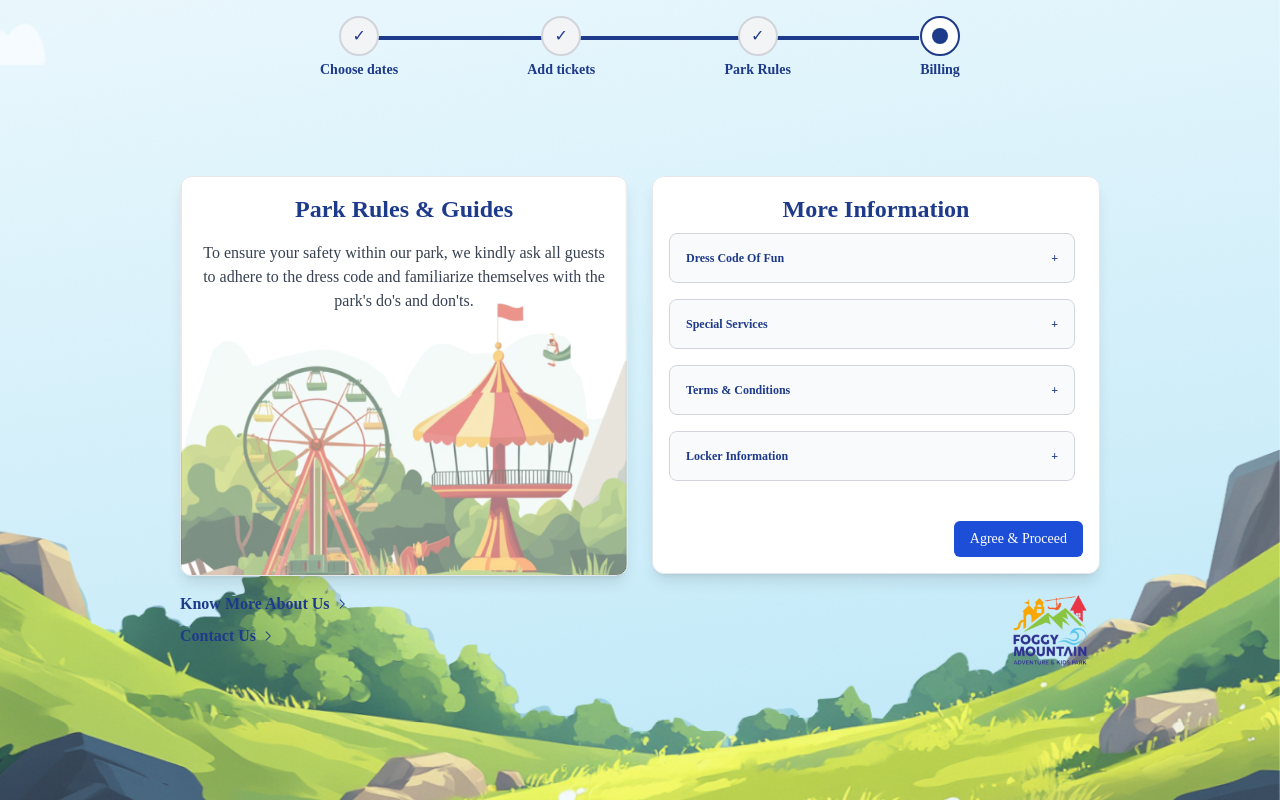
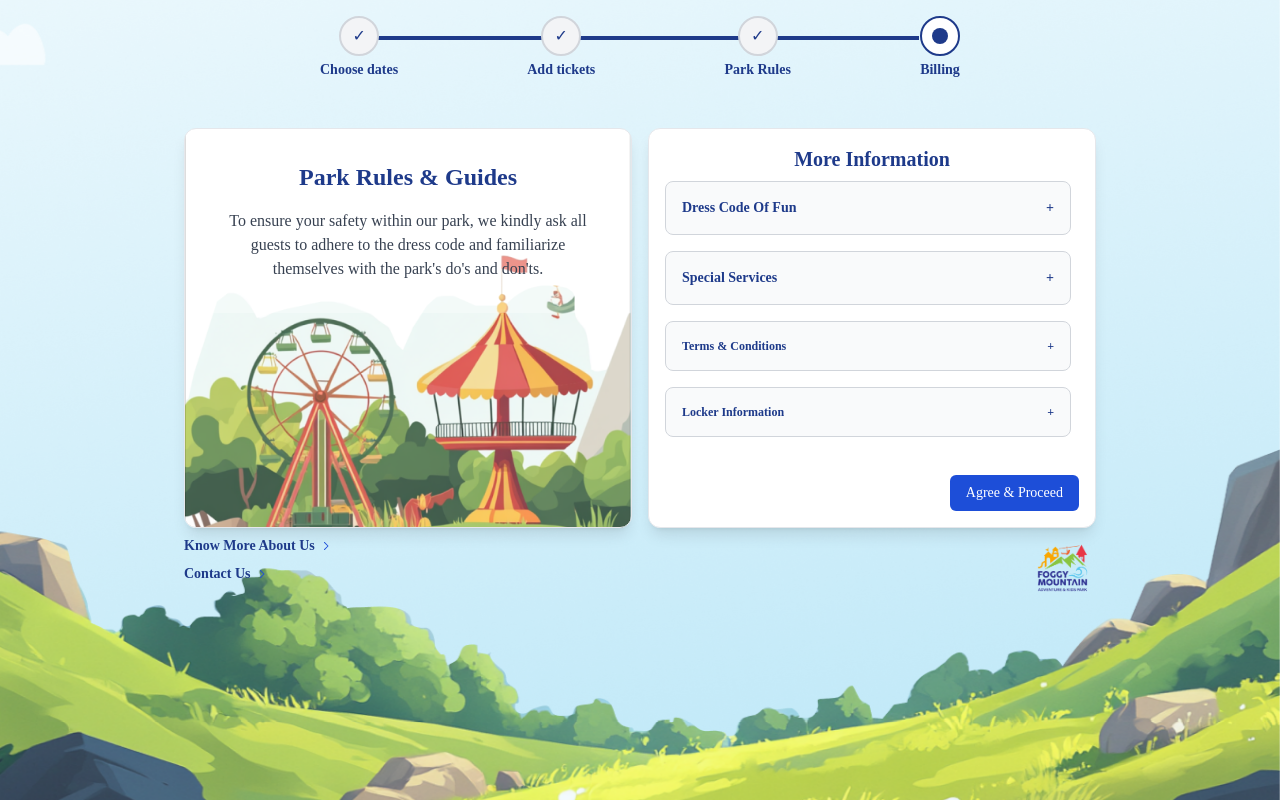
Before and after one commit to fayizIT/Ticket-Management, a React (Vite) app in the folder frontend-api/: page /park-rules in a window 1280 px wide. Built offline with nearby package versions, Linux system fonts and the light colour scheme.

Commit message:
latest commit on these section

```diff
--- a/frontend-api/src/pages/UserSide/ParkRules/LeftPanel.tsx
+++ b/frontend-api/src/pages/UserSide/ParkRules/LeftPanel.tsx
@@ -1,19 +1,16 @@
 import React from "react";
-import parkRuleImage from "../../../../public/assets/parkRules.png"; // Replace with the correct path if needed
+import parkRuleImage from "../../../../public/assets/parkRules.png";
 
 const LeftPanel: React.FC = () => {
   return (
-    <div
-      className="relative p-4 rounded-xl shadow-lg border border-gray-200 flex flex-col h-auto max-h-[500px] md:h-[400px] w-full mx-auto md:mx-0"
-      style={{
-        backgroundImage: `url(${parkRuleImage})`,
-        backgroundSize: "cover",
-        backgroundPosition: "center",
-        backgroundRepeat: "no-repeat",
-      }}
-    >
-      {/* Lighter overlay for clearer background */}
-      <div className="absolute inset-0 bg-white bg-opacity-30 rounded-xl flex flex-col items-center p-4">
+    <div className=" p-4 rounded-xl shadow-lg border border-gray-200 flex flex-col h-auto max-h-[500px] md:h-[400px] w-full mx-auto"
+    style={{
+      backgroundImage: `url(${parkRuleImage})`,
+      backgroundSize: "cover",
+      backgroundPosition: "center",
+      backgroundRepeat: "no-repeat",
+    }}>
+      <div className=" bg-white bg-opacity-30 rounded-xl flex flex-col items-center p-4">
         <h2 className="text-xl md:text-2xl font-bold mb-4 text-blue-900 text-center">
           Park Rules & Guides
         </h2>
--- a/frontend-api/src/pages/UserSide/ParkRules/ParkRulePage.tsx
+++ b/frontend-api/src/pages/UserSide/ParkRules/ParkRulePage.tsx
@@ -29,7 +29,7 @@ const ParkRulesPage: React.FC = () => {
 
   return (
     <div
-      className="min-h-screen flex flex-col bg-no-repeat bg-cover bg-center "
+      className="min-h-screen flex flex-col bg-no-repeat bg-cover bg-center w-full"
       style={{
         backgroundImage: `url(${backgroundImage})`,
         backgroundAttachment: "fixed",
@@ -37,36 +37,29 @@ const ParkRulesPage: React.FC = () => {
     >
       <Timeline currentStep={currentStep} onStepClick={handleStepClick} />
 
-      <div className="flex flex-col md:flex-row justify-center items-start p-8 space-y-6 md:space-y-0 md:space-x-6 mt-8  bg-opacity-75">
-        {/* Left Panel */}
-        <div className="flex-1 max-w-md w-full">
+      <div className="w-full sm:w-4/5 mx-auto mt-4 flex flex-col lg:flex-row justify-center items-start space-y-4 lg:space-y-0 lg:space-x-4 px-2">
+        <div className="flex-1 max-w-full lg:max-w-md w-full h-auto">
           <LeftPanel />
-
-          {/* "Know More About Us" and "Contact Us" Section */}
-          <div className="mt-4 text-start text-blue-900 space-y-2">
-            <h2 className="text-sm md:text-base font-bold flex items-center">
+          <div className="mt-2 text-start text-blue-900 space-y-2">
+            <h2 className="text-xs md:text-sm font-bold flex items-center">
               Know More About Us
-              <GoChevronRight className="ml-1 text-blue-900" />
+              <GoChevronRight className="ml-1 text-blue-700" />
             </h2>
-            <h2 className="text-sm md:text-base font-bold flex items-center">
+            <h2 className="text-xs md:text-sm font-bold flex items-center">
               Contact Us
-              <GoChevronRight className="ml-1 text-blue-900" />
+              <GoChevronRight className="ml-1 text-blue-700" />
             </h2>
-            {/* <hr className="border-t border-gray-300 w-full md:w-full my-2 mx-auto border-t-2" /> */}
           </div>
         </div>
 
-        {/* Right Panel */}
-        <div className="flex-1 max-w-md w-full">
+        <div className="flex-1 max-w-full lg:max-w-md w-full h-auto">
           <RightPanel
             activeSection={activeSection}
             toggleSection={toggleSection}
             onConfirm={handleConfirm}
           />
-
-
-          <div className="flex justify-end mt-2">
-            <img src={Image} alt="Logo" className="h-16 sm:h-20 sm:h-24" />
+          <div className="flex justify-center lg:justify-end mt-2">
+            <img src={Image} alt="Logo" className="h-8 sm:h-12 md:h-16 object-contain" />
           </div>
         </div>
       </div>
--- a/frontend-api/src/pages/UserSide/ParkRules/RightPanel.tsx
+++ b/frontend-api/src/pages/UserSide/ParkRules/RightPanel.tsx
@@ -8,17 +8,16 @@ interface RightPanelProps {
 
 const RightPanel: React.FC<RightPanelProps> = ({ activeSection, toggleSection, onConfirm }) => {
   return (
-    <div className="bg-white p-4 rounded-xl shadow-lg border border-gray-200 flex flex-col h-auto max-h-[500px] w-full mx-auto md:mx-0">
-      <h3 className="text-xl md:text-2xl font-bold mb-2 text-blue-900 text-center">More Information</h3>
+    <div className="bg-white p-4 rounded-xl shadow-lg border border-gray-200 flex flex-col h-auto max-h-[400px] w-full mx-auto">
+      <h3 className="text-lg lg:text-xl font-bold mb-2 text-blue-900 text-center">More Information</h3>
 
-      {/* Scrollable section */}
       <div className="flex-grow overflow-y-auto mb-4 pr-2">
         {renderSection("Dress Code Of Fun", "dressCode", activeSection, toggleSection,
-          "Guests are expected to wear comfortable, family-friendly attire. No offensive slogans or images are allowed on clothing.", "text-xs")}
+          "Guests are expected to wear comfortable, family-friendly attire. No offensive slogans or images are allowed on clothing.", "text-sm")}
         {renderSection("Special Services", "specialServices", activeSection, toggleSection,
-          "Wheelchairs & Prams are available for Sr. Citizens and Toddlers.", "text-xs")}
+          "Wheelchairs & Prams are available for Sr. Citizens and Toddlers.", "text-sm")}
         {renderSection("Terms & Conditions", "terms", activeSection, toggleSection,
-          <ul className="list-disc list-inside text-xs md:text-sm">
+          <ul className="list-disc list-inside text-xs lg:text-sm">
             <li>To ensure the safety of the guests, height and weight restrictions are applicable for certain rides.</li>
             <li>Entry is restricted to one person per ticket, valid only for a date and specified time.</li>
             <li>Tickets are non-transferable.</li>
@@ -28,7 +27,6 @@ const RightPanel: React.FC<RightPanelProps> = ({ activeSection, toggleSection, o
           "Lockers are available for rent near the park entrance. Please secure your belongings for the duration of your visit.", "text-xs")}
       </div>
 
-      {/* Button Section - Stays outside the scrollable content */}
       <div className="flex justify-end mt-2">
         <button
           className="bg-blue-700 text-white py-2 px-4 rounded-md hover:bg-blue-800 text-sm w-full md:w-auto"
@@ -51,7 +49,7 @@ const renderSection = (
 ) => (
   <div className="mb-4 border border-gray-300 rounded-lg p-4 bg-gray-50">
     <button
-      className={`w-full text-left font-semibold text-blue-900 flex justify-between items-center text-sm ${contentClass}`}
+      className={`w-full text-left font-semibold text-blue-900 flex justify-between items-center ${contentClass}`}
       onClick={() => toggleSection(sectionKey)}
     >
       {title}
```
